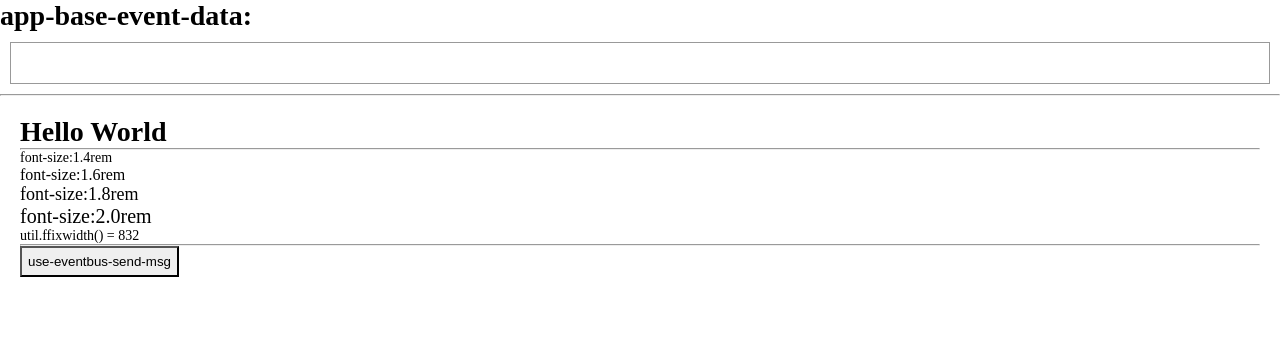
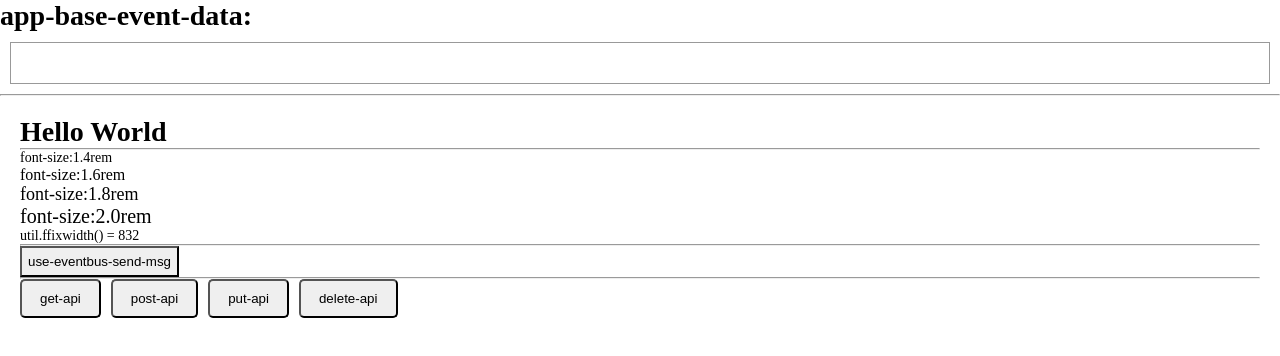
Before and after one commit to ynwcel/vue3demos, a Vue app: page /index in a window 1280 px wide. Shown: the top 356 px of the page. Built offline with nearby package versions, Linux system fonts and the light colour scheme; what c-scrollbar would draw is missing.

Commit message:
test-request.js

```diff
--- a/package.json
+++ b/package.json
@@ -9,18 +9,18 @@
     "preview": "vite preview"
   },
   "dependencies": {
-    "@vueuse/core": "^14.3.0",
+    "@vueuse/core": "^14.4.0",
     "c-scrollbar": "^1.0.2",
     "nprogress": "^0.2.0",
     "pinia": "^2.3.1",
     "pinia-plugin-persistedstate": "^3.2.3",
-    "vue": "^3.5.40",
+    "vue": "^3.5.41",
     "vue-router": "^4.6.4"
   },
   "devDependencies": {
     "@iconify/vue": "^4.3.0",
     "@vitejs/plugin-vue": "^5.2.4",
-    "dayjs": "^1.11.21",
+    "dayjs": "^1.11.23",
     "unplugin-auto-import": "^0.17.8",
     "unplugin-vue-components": "^0.26.0",
     "vite": "^6.4.3"
--- a/pnpm-workspace.yaml
+++ b/pnpm-workspace.yaml
@@ -1,3 +1,3 @@
 allowBuilds:
-  esbuild: set this to true or false
-  vue-demi: set this to true or false
+  esbuild: false
+  vue-demi: false
--- a/src/views/Index.vue
+++ b/src/views/Index.vue
@@ -9,12 +9,17 @@
         <p>util.ffixwidth() = {{ util.ffixwidth() }}</p>
         <hr />
         <button @click="sendMsg" style="padding:.6rem">use-eventbus-send-msg</button>
+        <hr />
+        <button class="btn" @click="send_api('get',$event)">get-api</button>
+        <button class="btn" @click="send_api('post',$event)">post-api</button>
+        <button class="btn" @click="send_api('put',$event)">put-api</button>
+        <button class="btn" @click="send_api('delete',$event)">delete-api</button>
     </div>
 </template>
 
 <script setup>
 import { useAppBaseEventBus } from '@/helper';
-import { util } from '@/helper';
+import { util,request } from '@/helper';
 
 console.log(util);
 const sendMsg = (e)=>{
@@ -27,5 +32,26 @@ const sendMsg = (e)=>{
         }
     })
 }
+const send_api = async (method,event)=>{
+    let result = null;
+    let url = `/${method}/api`
+    if(method == 'get'){
+        result = await request.get(url,{})
+    }else if(method == 'post'){
+        result = await request.post(url,{})
+    }else if(method == 'put'){
+        result = await request.put(url,{})
+    }else if(method == 'delete'){
+        result = await request.delete(url,{})
+    }
+    console.log(method,result,event);
+}
 
 </script>
+<style scope>
+.btn{
+    padding:1rem 1.8rem;
+    border-radius:0.5rem;
+    margin-right:1rem;
+}
+</style>
```
Also changed, not shown: 2 other files (tests, documents, lock files or other folders).
